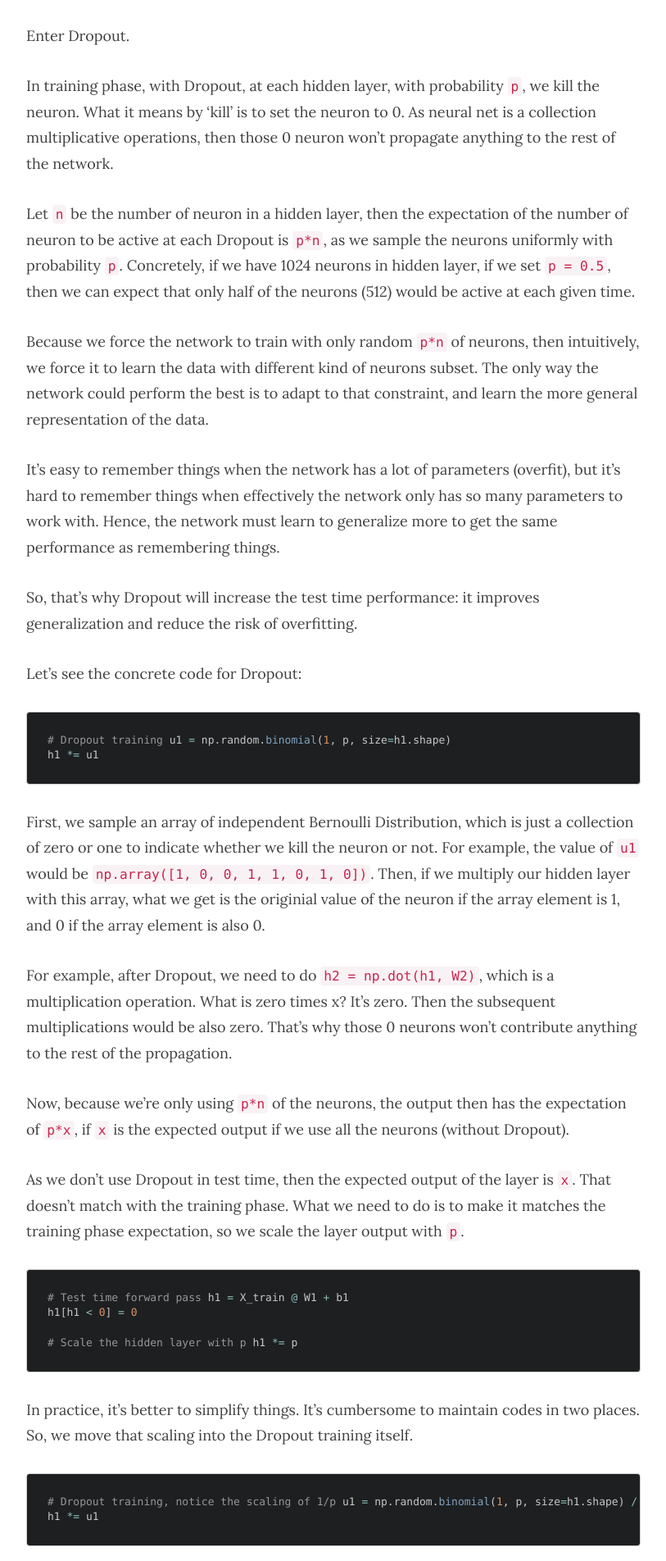
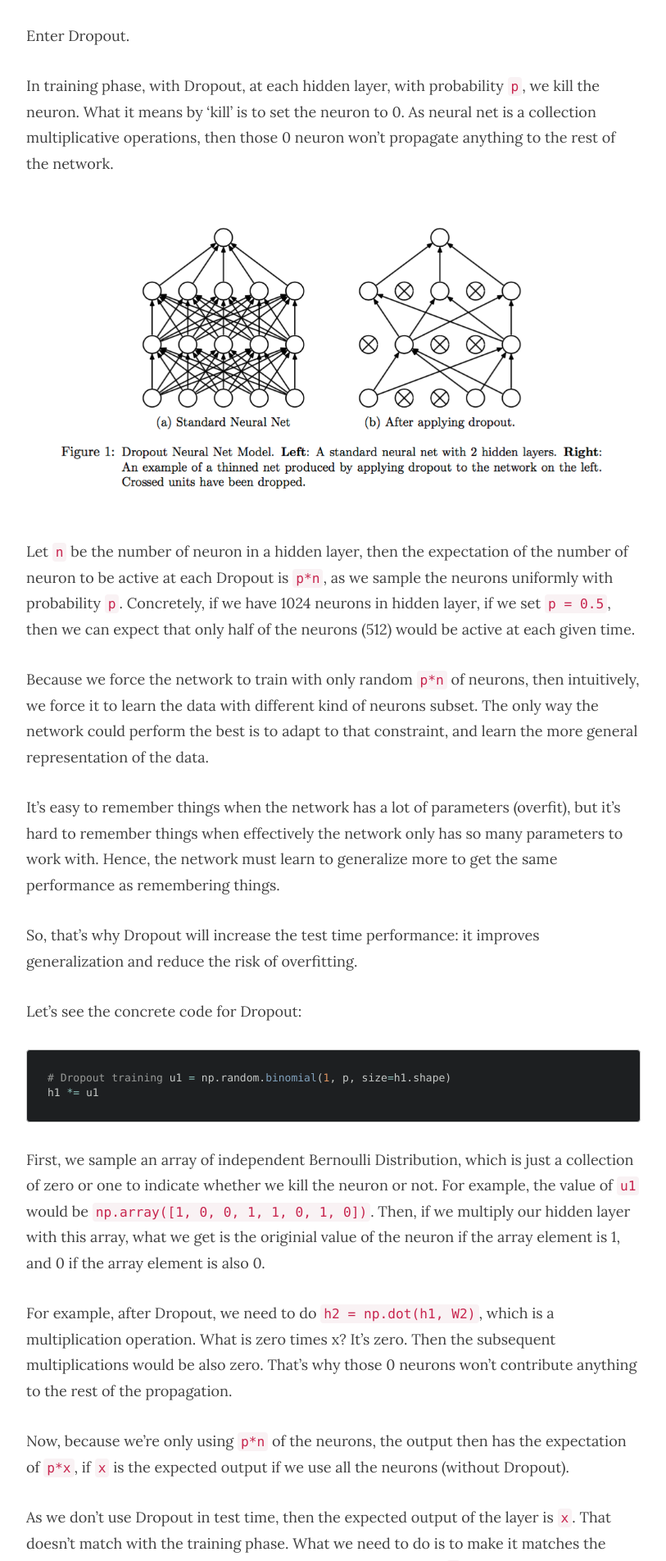
Before and after one commit to hsyodysseyjr/wiseodd0, a Jekyll site: the page built from _posts/2016-06-25-dropout.md, in a window 1280 px wide. Shown: the part 968-2872 px from the top of the page at 82% size, without its empty margins (233-1046 px from the left). Built offline with Jekyll 4.4.1, drawn with Linux system fonts in a browser that asks for light colours; nearby versions of some CDN libraries; comment, search, counter and statistics services are not loaded.

Commit message:
Add dropout picture

```diff
--- a/_posts/2016-06-25-dropout.md
+++ b/_posts/2016-06-25-dropout.md
@@ -16,6 +16,8 @@ As we already know, the deeper the network is, the more parameter it has. For ex
 Enter Dropout.
 
 In training phase, with Dropout, at each hidden layer, with probability `p`, we kill the neuron. What it means by 'kill' is to set the neuron to 0. As neural net is a collection multiplicative operations, then those 0 neuron won't propagate anything to the rest of the network.
+
+![Dropout]({{ site.baseurl }}/img/2016-06-25-dropout/00.png)
 
 Let `n` be the number of neuron in a hidden layer, then the expectation of the number of neuron to be active at each Dropout is `p*n`, as we sample the neurons uniformly with probability `p`. Concretely, if we have 1024 neurons in hidden layer, if we set `p = 0.5`, then we can expect that only half of the neurons (512) would be active at each given time.
 
```
Also changed, not shown: img/2016-06-25-dropout/00.png (added).
